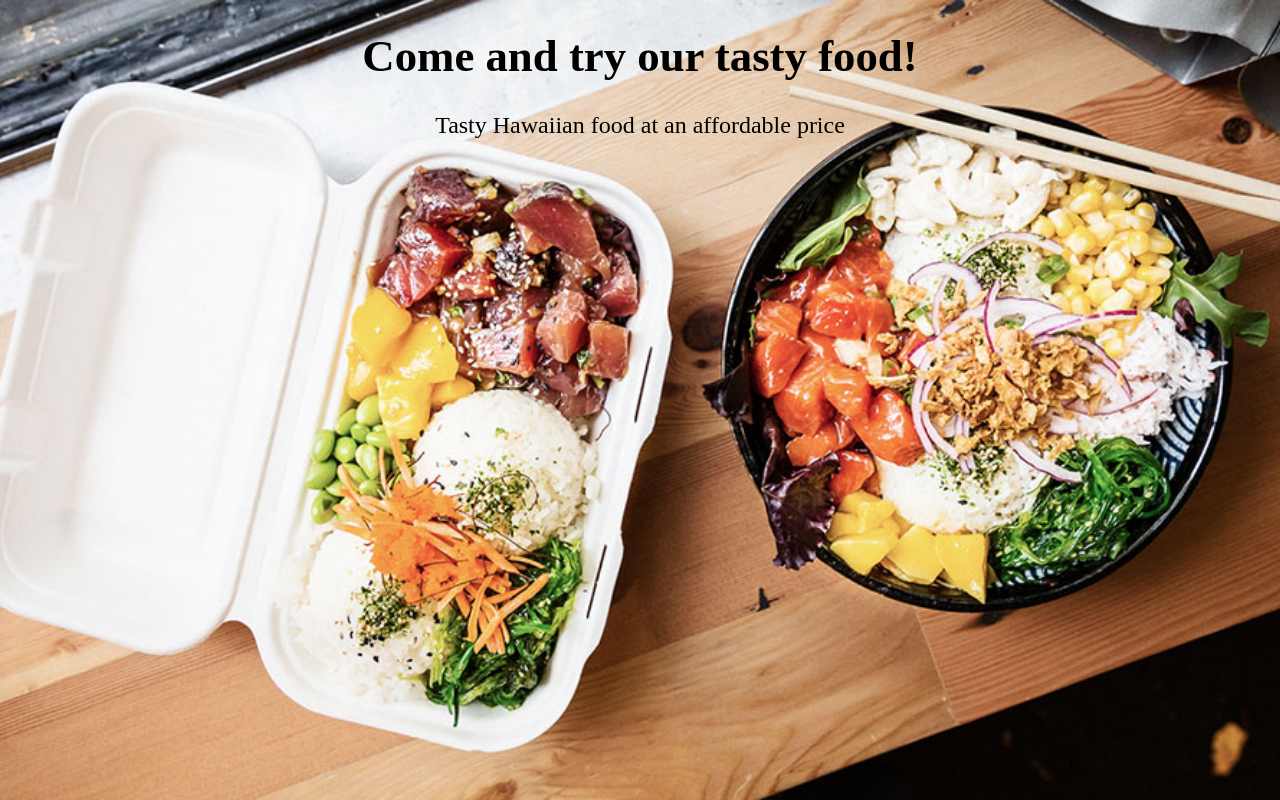
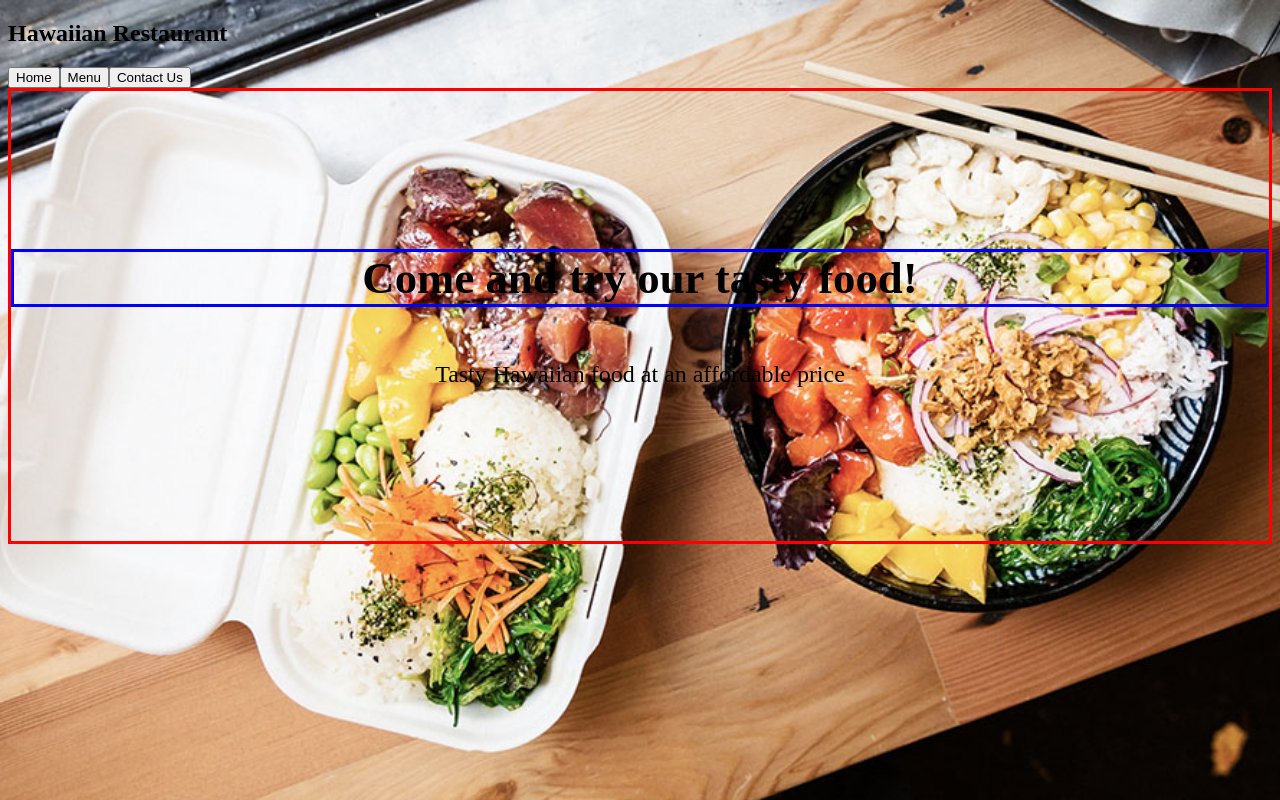
Before and after one commit to coderlore/restaurant, a website built with webpack: page dist/index.html in a window 1280 px wide. Built offline with nearby package versions, Linux system fonts and the light colour scheme.

Commit message:
Added navbar

```diff
--- a/src/home.js
+++ b/src/home.js
@@ -1,13 +1,13 @@
 function loadHome() {
-    let content = document.querySelector('#content');
+    const content = document.querySelector('#content');
     content.id = 'content';
 
-    let h1 = document.createElement('h1');
+    const h1 = document.createElement('h1');
     h1.innerHTML = 'Come and try our tasty food!';
     content.appendChild(h1);
 
-    let p = document.createElement('p');
-    p.innerHTML = 'Tasty Hawaiian food at an affordable price'
+    const p = document.createElement('p');
+    p.innerHTML = 'Tasty Hawaiian food at an affordable price';
     content.appendChild(p);
 
     document.body.appendChild(content);
--- a/src/index.js
+++ b/src/index.js
@@ -1,8 +1,10 @@
 import loadHome from "./home.js";
+import navbar from "./navbar.js";
 import './style.css';
 
 console.log("I am working");
 
+navbar()
 loadHome()
 /*
 const content = document.querySelector('#content');
--- /dev/null
+++ b/src/navbar.js
@@ -0,0 +1,21 @@
+function navbar() {
+    const restaurantName = document.createElement('h2');
+    const nav = document.createElement('nav');
+    const homeBtn = document.createElement('button');
+    const menuBtn = document.createElement('button');
+    const contactBtn = document.createElement('button');
+
+    restaurantName.textContent = 'Hawaiian Restaurant';
+    homeBtn.textContent = 'Home';
+    menuBtn.textContent = 'Menu';
+    contactBtn.textContent = 'Contact Us';
+
+    nav.appendChild(restaurantName);
+    nav.appendChild(homeBtn);
+    nav.appendChild(menuBtn);
+    nav.appendChild(contactBtn);
+
+    document.body.appendChild(nav);
+}
+
+export default navbar
--- a/src/style.css
+++ b/src/style.css
@@ -2,6 +2,7 @@
     display: flex;
     font-size: 2.8rem;
     justify-content: center;
+    border: 3px solid blue;
 }
 
 p {
@@ -17,3 +18,12 @@
     -o-background-size: cover;
     background-size: cover;
 }
+
+#content {
+    border: 3px solid red;
+    display: flex;
+    flex-direction: column;
+    justify-content: center;
+    align-content: center;
+    height: 450px;
+}
```
